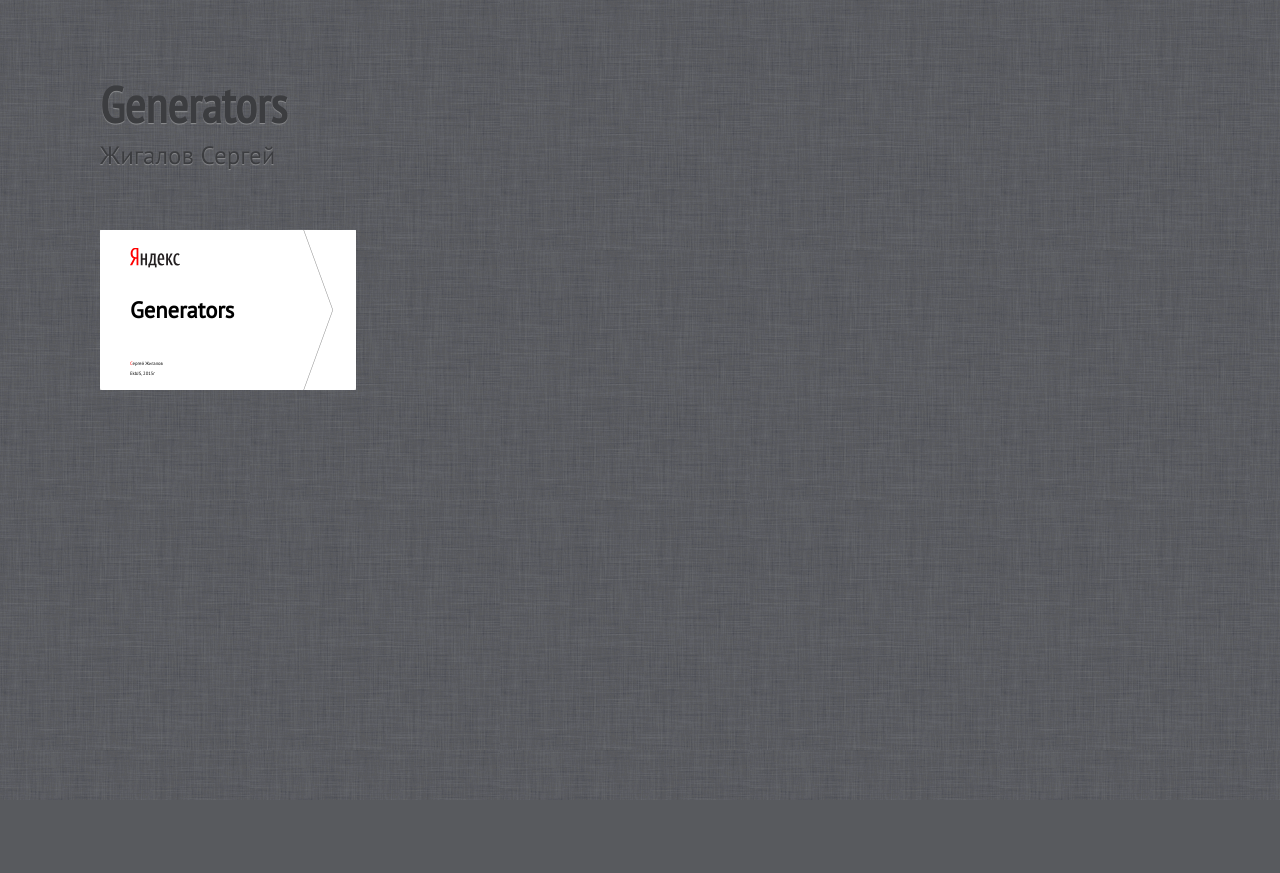
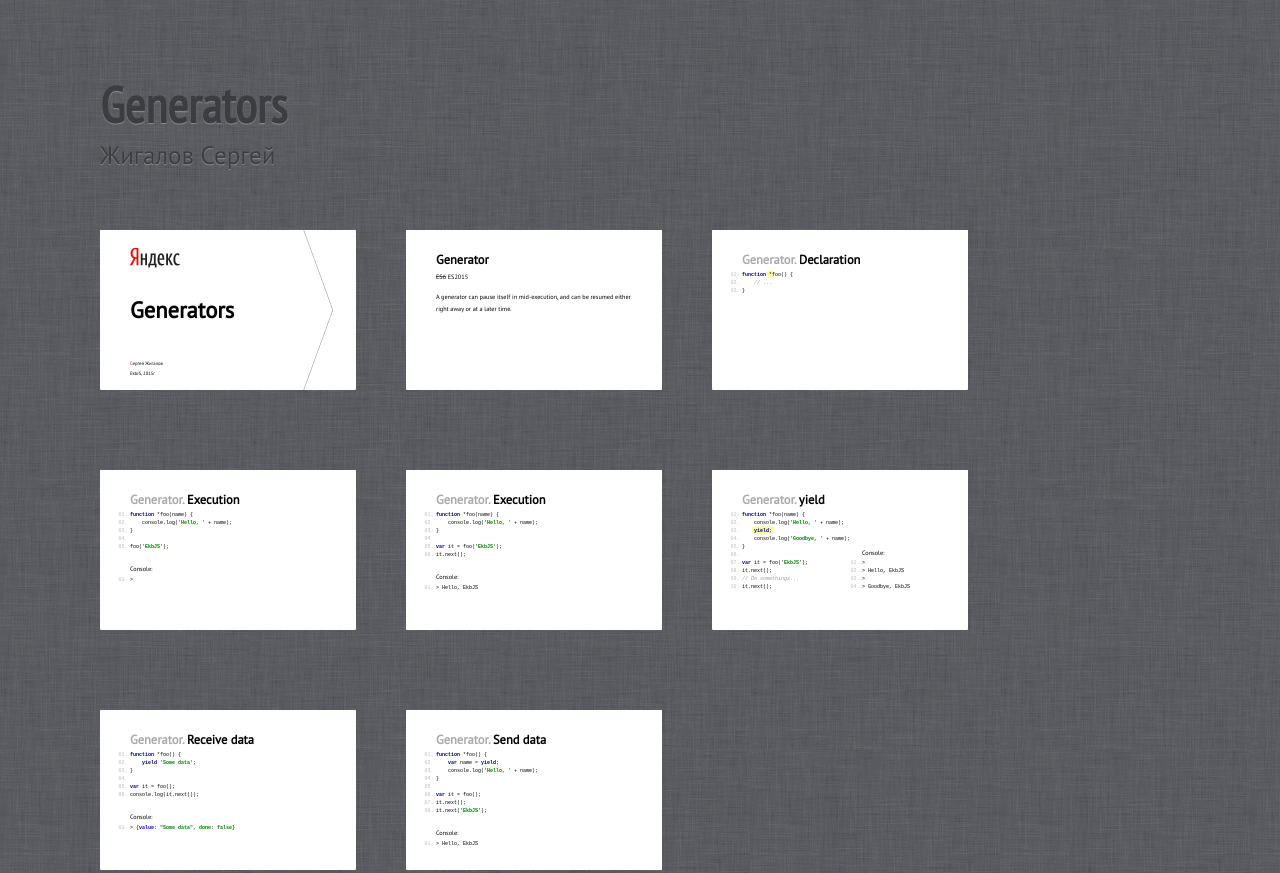
Before and after one commit to Zhigalov/chelyjs-generators, a plain HTML site: page index.html in a window 1280 px wide. Shown: the top 873 px of the page. Before the commit the page ends 800 px from the top, so only its background shows below. Drawn offline with Linux system fonts and the light colour scheme; a web font is replaced by a local one.

Commit message:
generators

```diff
--- a/index.html
+++ b/index.html
@@ -29,6 +29,126 @@
     </div>
 </section>
 
+<section class="slide">
+    <h2>Generator</h2>
+
+    <p><strike>ES6</strike> ES2015</p>
+
+    <div>
+        <quote>A generator can pause itself in mid-execution, and can be resumed
+            either right away or at a later time.
+        </quote>
+    </div>
+</section>
+
+<section class="slide">
+    <h2><small>Generator.</small> Declaration</h2>
+    <pre class="javascript">
+        <code>function <mark>*</mark>foo() {</code>
+        <code>    // ...</code>
+        <code>}</code>
+    </pre>
+</section>
+
+<section class="slide">
+    <h2><small>Generator.</small> Execution</h2>
+    <pre class="javascript">
+        <code>function *foo(name) {</code>
+        <code>    console.log('Hello, ' + name);</code>
+        <code>}</code>
+        <code> </code>
+        <code>foo('EkbJS');</code>
+    </pre>
+
+    <h3>Console:</h3>
+    <pre class="javascript">
+        <code>&gt;</code>
+    </pre>
+</section>
+
+<section class="slide">
+    <h2><small>Generator.</small> Execution</h2>
+    <pre class="javascript">
+        <code>function *foo(name) {</code>
+        <code>    console.log('Hello, ' + name);</code>
+        <code>}</code>
+        <code> </code>
+        <code>var it = foo('EkbJS');</code>
+        <code>it.next();</code>
+    </pre>
+
+    <h3>Console:</h3>
+    <pre class="javascript">
+        <code>&gt; Hello, EkbJS</code>
+    </pre>
+</section>
+
+<section class="slide">
+    <h2><small>Generator.</small> yield</h2>
+    <pre class="javascript">
+        <code>function *foo(name) {</code>
+        <code>    console.log('Hello, ' + name);</code>
+        <code>    <mark>yield;</mark></code>
+        <code>    console.log('Goodbye, ' + name);</code>
+        <code>}</code>
+        <code> </code>
+        <code>var it = foo('EkbJS');</code>
+        <code>it.next();</code>
+        <code>// Do somethings...</code>
+        <code>it.next();</code>
+    </pre>
+
+    <div class="console_position">
+        <h3>Console:</h3>
+        <pre>
+            <code>&gt;</code>
+            <code>&gt; Hello, EkbJS</code>
+            <code>&gt;</code>
+            <code>&gt; Goodbye, EkbJS</code>
+        </pre>
+    </div>
+</section>
+
+<section class="slide">
+    <h2><small>Generator.</small> Receive data</h2>
+    <pre class="javascript">
+        <code>function *foo() {</code>
+        <code>    yield 'Some data';</code>
+        <code>}</code>
+        <code> </code>
+        <code>var it = foo();</code>
+        <code>console.log(it.next());</code>
+    </pre>
+
+    <div>
+        <h3>Console:</h3>
+        <pre>
+            <code>&gt; {value: "Some data", done: false}</code>
+        </pre>
+    </div>
+</section>
+
+<section class="slide">
+    <h2><small>Generator.</small> Send data</h2>
+    <pre class="javascript">
+        <code>function *foo() {</code>
+        <code>    var name = yield;</code>
+        <code>    console.log('Hello, ' + name);</code>
+        <code>}</code>
+        <code> </code>
+        <code>var it = foo();</code>
+        <code>it.next();</code>
+        <code>it.next('EkbJS');</code>
+    </pre>
+
+    <div>
+        <h3>Console:</h3>
+        <pre>
+            <code>&gt; Hello, EkbJS</code>
+        </pre>
+    </div>
+</section>
+
 <div class="progress">
     <div></div>
 </div>
--- a/styles/user.css
+++ b/styles/user.css
@@ -439,7 +439,12 @@ img.fullWidth {
     margin-right: 20px;
 }
 
-.first-red
-{
+.first-red {
     color: red;
 }
+
+.console_position {
+    position: absolute;
+    top: 304px;
+    left: 600px;
+}
```
